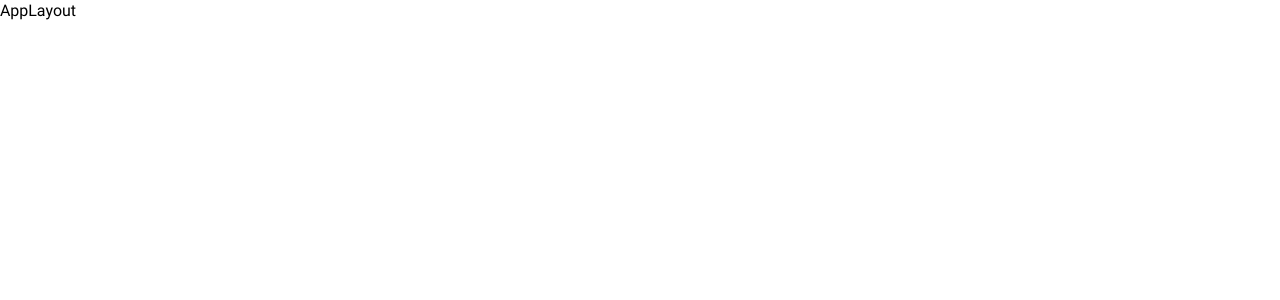
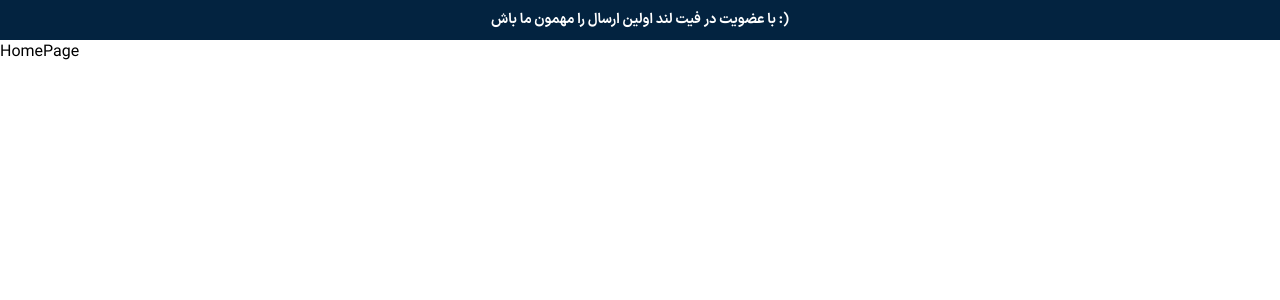
Before and after one commit to ali-akhavn-dev/fitland, a React app: page / in a window 1280 px wide. Shown: the top 300 px of the page. Built offline with nearby package versions, Linux system fonts and the light colour scheme; the HTML template or start-up script is replaced by a standard one.

Commit message:
feat(layout): add AppLayout structure

```diff
--- /dev/null
+++ b/src/components/ui/Topbar.jsx
@@ -0,0 +1,9 @@
+function Topbar({ children }) {
+  return (
+    <div className="h-10 flex-center text-[10px] lg:text-sm font-IRANSansX-Bold text-white bg-secondary">
+      {children}
+    </div>
+  );
+}
+
+export default Topbar;
--- a/src/layouts/AppLayout.jsx
+++ b/src/layouts/AppLayout.jsx
@@ -1,8 +1,30 @@
+import { Outlet, ScrollRestoration, useMatches } from "react-router";
+
+import Topbar from "@/components/ui/Topbar";
 
 function AppLayout() {
+  const matches = useMatches();
+  const hasTopbar = matches.some((match) => match.handle?.hasTopbar);
+
   return (
-    <div>AppLayout</div>
-  )
+    <>
+      <ScrollRestoration />
+      {hasTopbar && (
+        <Topbar>
+          <p>با عضویت در فیت لند اولین ارسال را مهمون ما باش :)</p>
+        </Topbar>
+      )}
+      <div className="flex flex-col h-screen justify-between">
+        {/* <Header /> */}
+
+        <main>
+          <Outlet />
+        </main>
+
+        {/* <Footer /> */}
+      </div>
+    </>
+  );
 }
 
-export default AppLayout
+export default AppLayout;
--- a/src/router.jsx
+++ b/src/router.jsx
@@ -9,7 +9,7 @@ const router = createBrowserRouter([
     path: "/",
     element: <AppLayout />,
     children: [
-      { index: true, element: <HomePage /> },
+      { index: true, handle: { hasTopbar: true }, element: <HomePage /> },
       { path: "*", element: <NotFound /> },
     ],
   },
```
